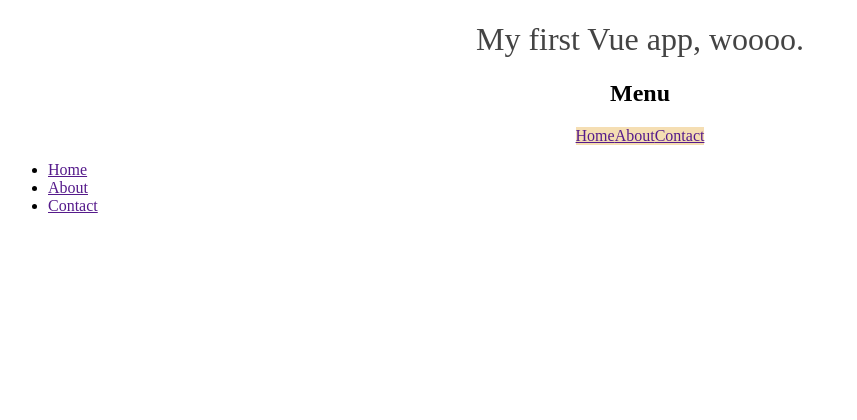
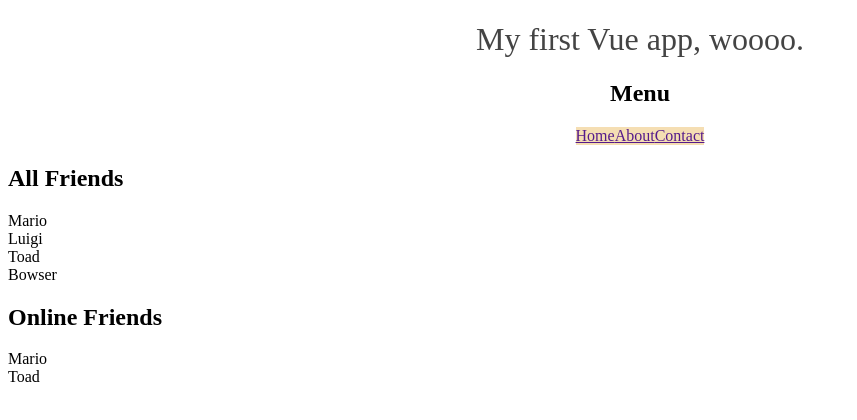
Before and after one commit to rogerccopa/myproject, a Vue app: page / in a window 1280 px wide. Shown: the top 420 px of the page, without its empty margins (0-857 px from the left). Built offline with nearby package versions, Linux system fonts and the light colour scheme.

Commit message:
Passing data with 'props' down to child components

```diff
--- /dev/null
+++ b/src/AllFriends.vue
@@ -0,0 +1,24 @@
+<template>
+    <div class="all-friends">
+        <h2>All Friends</h2>
+        <div v-for="(friend, index) in friends" :key="index">
+            <span>{{friend.name}}</span>
+        </div>
+    </div>
+</template>
+
+<script>
+export default {
+    name: 'AllFriends',
+    props: ['friends'],
+    data(){
+        return {
+
+        }
+    }
+}
+</script>
+
+<style>
+
+</style>
--- a/src/App.vue
+++ b/src/App.vue
@@ -2,27 +2,30 @@
   <div id="app">
     <h1>{{title}}</h1>
     <Navbar />
-    <nav>
-        <ul>
-            <li><a href="">Home</a></li>
-            <li><a href="">About</a></li>
-            <li><a href="">Contact</a></li>
-        </ul>
-    </nav>
+    <AllFriends :friends="friends" />
+    <OnlineFriends :friends="friends" />
   </div>
 </template>
 
 <script>
 import Navbar from './Navbar'
+import AllFriends from './AllFriends'
+import OnlineFriends from './OnlineFriends'
 
 export default {
   name: 'App',
   components:{
-    Navbar
+    Navbar, AllFriends, OnlineFriends
   },
   data(){
     return {
-      title: 'My first Vue app, woooo.'
+      title: 'My first Vue app, woooo.',
+      friends:[
+                {name:'Mario', online:true},
+                {name:'Luigi', online:false},
+                {name:'Toad', online:true},
+                {name:'Bowser', online:false},
+            ]
     }
   }
 }
--- /dev/null
+++ b/src/OnlineFriends.vue
@@ -0,0 +1,24 @@
+<template>
+    <div class="online-friends">
+        <h2>Online Friends</h2>
+        <div v-for="(friend, index) in friends" :key="index">
+            <span v-if="friend.online">{{friend.name}}</span>
+        </div>
+    </div>
+</template>
+
+<script>
+export default {
+    name: 'OnlineFriends',
+    props: ['friends'],
+    data(){
+        return {
+
+        }
+    }
+}
+</script>
+
+<style>
+
+</style>
```
